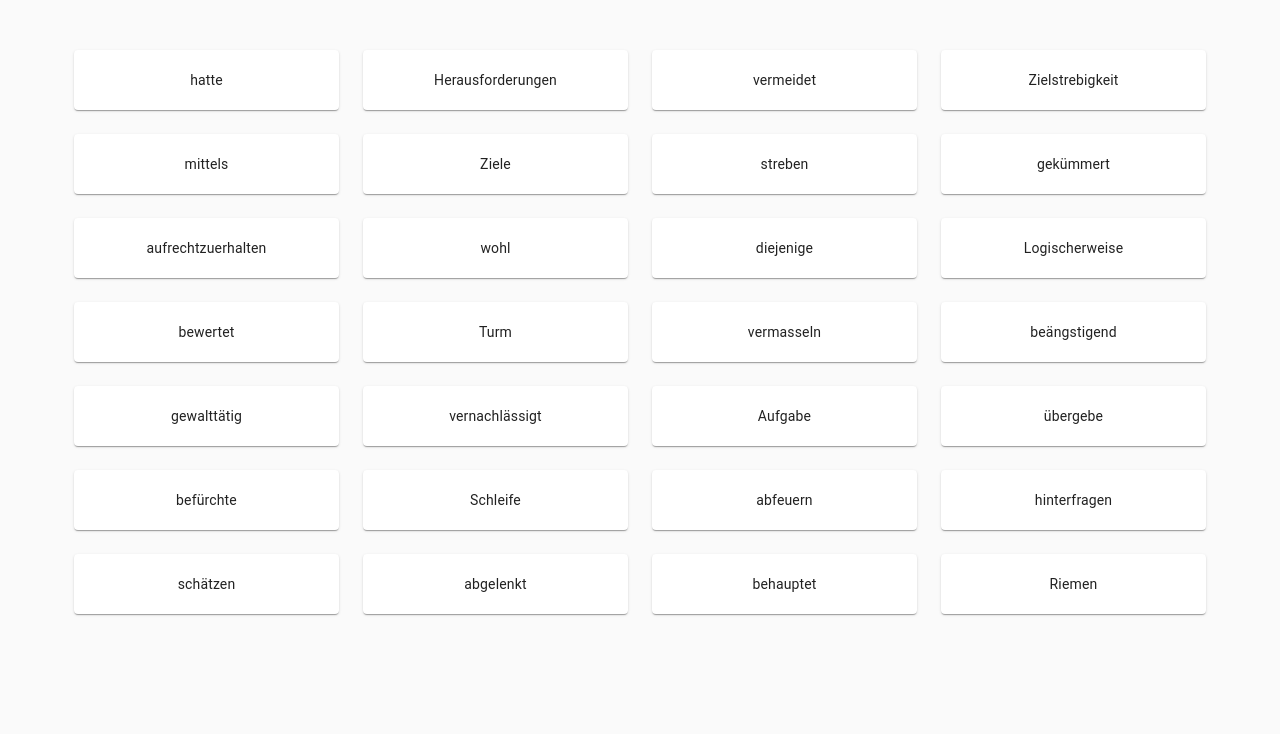
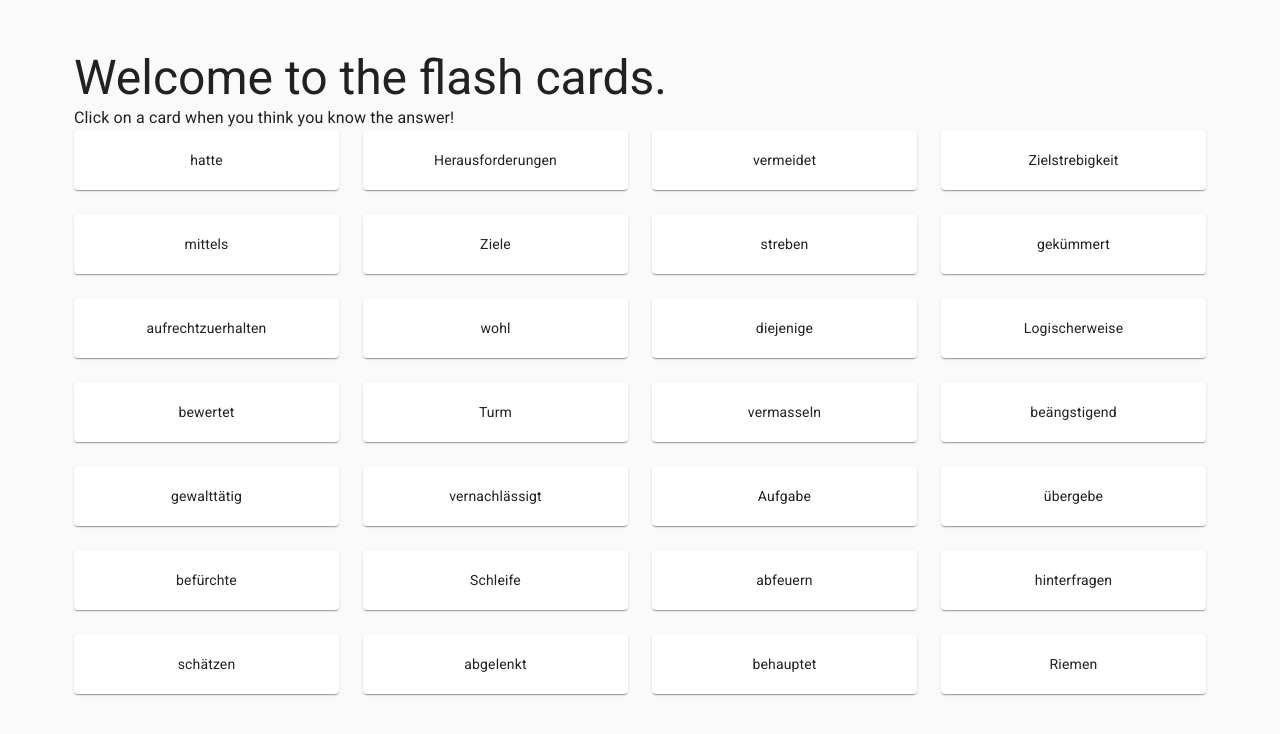
Before and after one commit to 4ools/learning-languages-with-netflix-extension, a React (Create React App) app: page / in a window 1280 px wide. Shown: the top 734 px of the page. Built offline with nearby package versions, Linux system fonts and the light colour scheme.

Commit message:
just some styling and moving things about

```diff
--- a/package.json
+++ b/package.json
@@ -10,6 +10,7 @@
     "@testing-library/user-event": "^7.1.2",
     "concurrently": "^5.2.0",
     "electron": "^9.1.0",
+    "fontsource-roboto": "^2.1.4",
     "react": "^16.13.1",
     "react-dom": "^16.13.1",
     "react-scripts": "3.4.1",
--- a/src/App.js
+++ b/src/App.js
@@ -1,28 +1,12 @@
 import React from 'react'
 import Layout from './components/Layout'
-import FlashCard from './components/FlashCard'
-import * as savedItems from './data/sample.json'
-import Grid from '@material-ui/core/Grid'
-import useLayoutStyles from './components/Layout/styles'
+import FlashCardPage from './components/FlashCardPage'
 
 function App() {
-  const classes = useLayoutStyles()
-
   return (
-    <main className={classes.root}>
-      <Layout>
-        {/* <pre>{JSON.stringify(savedItems, null, 2)}</pre> */}
-        <Grid container spacing={3}>
-          {savedItems.default
-            .filter((item) => item.word && item.wordDefinition)
-            .map((item) => (
-              <Grid item xs="12" sm="3">
-                <FlashCard word={item.word} answer={item.wordDefinition} />
-              </Grid>
-            ))}
-        </Grid>
-      </Layout>
-    </main>
+    <Layout>
+      <FlashCardPage />
+    </Layout>
   )
 }
 
--- /dev/null
+++ b/src/components/FlashCard/index.js
@@ -0,0 +1,16 @@
+import React, { useState } from 'react'
+import Card from '@material-ui/core/Card'
+import useFlashCardStyles from './sytles'
+
+const FlashCard = ({ word, answer }) => {
+  const [shown, setShown] = useState(false)
+  const flashCardClassed = useFlashCardStyles({ shown })
+
+  return (
+    <Card className={flashCardClassed.root} onClick={() => setShown(true)}>
+      {shown ? answer : word}
+    </Card>
+  )
+}
+
+export default FlashCard
--- a/src/components/FlashCard/index.jsx
+++ /dev/null
@@ -1,27 +0,0 @@
-import React, { useState } from 'react'
-import Card from '@material-ui/core/Card';
-import { makeStyles, useTheme } from '@material-ui/core/styles';
-
-const useFlashCardStyles = makeStyles({
-  root: {
-    padding: '20px',
-    cursor: 'pointer',
-    textAlign: 'center',
-    backgroundColor: props => props.shown ? 'yellow' : 'white'
-  },
-});
-
-
-
-const FlashCard = ({ word, answer }) => {
-  const [shown, setShown] = useState(false)
-  const flashCardClassed = useFlashCardStyles({shown})
-
- return (
-  <Card className={flashCardClassed.root} onClick={() => setShown(true)}>
-    {shown ? answer : word }
-  </Card>
-)}
-
-
-export default FlashCard
--- /dev/null
+++ b/src/components/FlashCard/sytles.js
@@ -0,0 +1,12 @@
+import { makeStyles } from '@material-ui/core/styles'
+
+const useFlashCardStyles = makeStyles({
+  root: {
+    padding: '20px',
+    cursor: 'pointer',
+    textAlign: 'center',
+    backgroundColor: (props) => (props.shown ? 'yellow' : 'white'),
+  },
+})
+
+export default useFlashCardStyles
--- /dev/null
+++ b/src/components/FlashCardPage/index.js
@@ -0,0 +1,27 @@
+import React from 'react'
+import FlashCard from '../FlashCard'
+import * as savedItems from '../../data/sample.json'
+import Grid from '@material-ui/core/Grid'
+import { Typography } from '@material-ui/core'
+
+const FlashCardPage = () => (
+  <>
+    <Typography variant="h3" component="h2">
+      Welcome to the flash cards.
+    </Typography>
+    <Typography variant="body1">
+      Click on a card when you think you know the answer!
+    </Typography>
+    <Grid container spacing={3}>
+      {savedItems.default
+        .filter((item) => item.word && item.wordDefinition)
+        .map((item, index) => (
+          <Grid item sm={12} md={3} key={`flash-card-grid-item-${index}`}>
+            <FlashCard word={item.word} answer={item.wordDefinition} />
+          </Grid>
+        ))}
+    </Grid>
+  </>
+)
+
+export default FlashCardPage
--- a/src/components/Layout/index.js
+++ b/src/components/Layout/index.js
@@ -1,15 +1,17 @@
 import React from 'react'
-import CssBaseline from '@material-ui/core/CssBaseline';
-import Typography from '@material-ui/core/Typography';
-import Container from '@material-ui/core/Container';
+import CssBaseline from '@material-ui/core/CssBaseline'
+import 'fontsource-roboto/latin-ext.css'
+import Container from '@material-ui/core/Container'
+import useLayoutStyles from './styles'
 
-const Layout = ({children}) => (
-    <>
-    <CssBaseline />
-    <Container maxwidth="sm">
-      {children}
-    </Container>
-  </>
-)
+const Layout = ({ children }) => {
+  const classes = useLayoutStyles()
+  return (
+    <main className={classes.root}>
+      <CssBaseline />
+      <Container maxwidth="sm">{children}</Container>
+    </main>
+  )
+}
 
-export default Layout;
+export default Layout
```
Also changed, not shown: src/index.js (+6 -6 lines), 1 other file (tests, documents, lock files or other folders).
